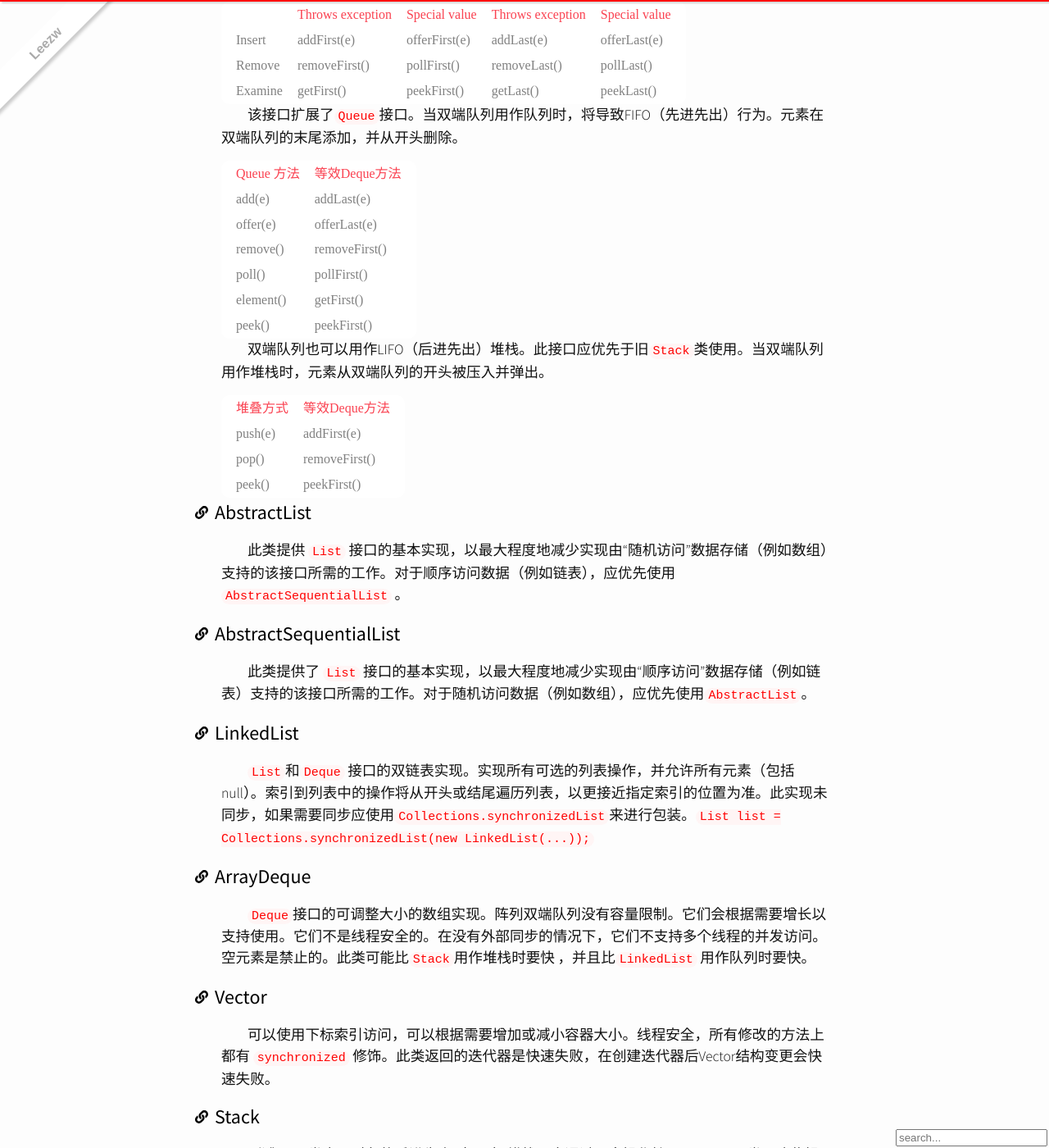
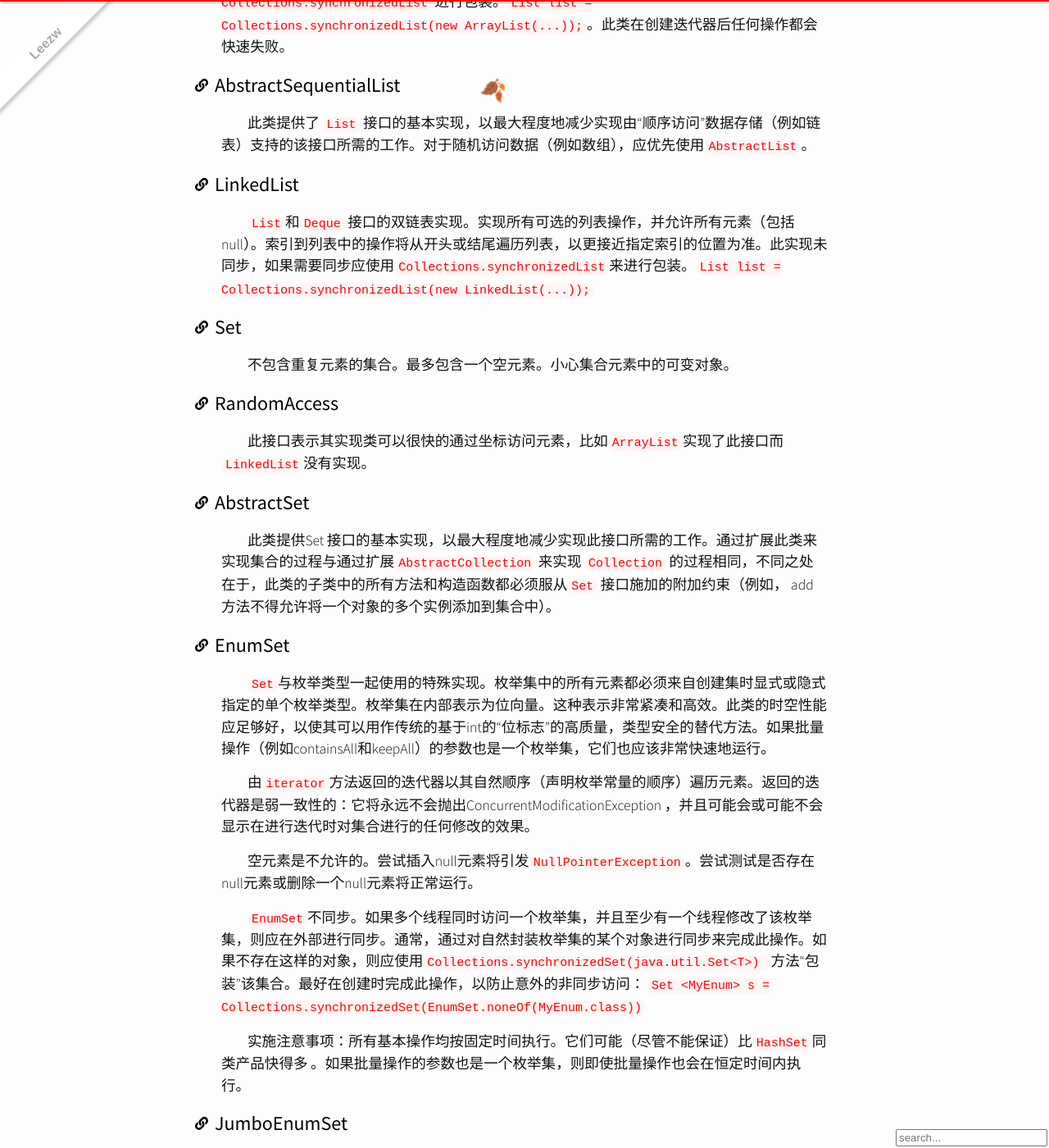
Before and after one commit to quantum-li/quantum-li.github.io, a Jekyll site: the page built from _article/2020-09-12-java-util-collection-map.md, in a window 1280 px wide and 1400 px high, scrolled down 1820 px. Shown: the whole window at 82% size. Built offline with Jekyll 4.4.1, drawn with Linux system fonts in a browser that asks for light colours; nearby versions of some CDN libraries; comment, search, counter and statistics services are not loaded; some of the changed text lies outside the part shown.

Commit message:
2020-10-10 23:32:59

```diff
--- a/_article/2020-09-12-java-util-collection-map.md
+++ b/_article/2020-09-12-java-util-collection-map.md
@@ -32,9 +32,63 @@ excerpt: Collection、List、Set、SortedSet、Queue、Map、AbstractMap、Sorte
 
 有序集合（也称为序列）。该接口可以精确控制列表中每个元素的插入位置。用户可以通过其整数索引（列表中的位置）访问元素，并在列表中搜索元素。 与集合不同，列表通常允许重复的元素。该接口提供了一个特殊的迭代器，称为 `ListIterator`，它允许元素插入和替换。
 
+## AbstractList
+
+此类提供 `List` 接口的基本实现，以最大程度地减少实现由“随机访问”数据存储（例如数组）支持的该接口所需的工作。对于顺序访问数据（例如链表），应优先使用`AbstractSequentialList` 。
+
+## SubList
+
+`AbstractList` 的内部类、实现类。内部保存了子List的长度和父List的长度子列表与父列表的数据修改会互相影响，子列表的长度变化会影响父列表，但是父列表的长度变化会导致子列表执行方法抛异常。
+
+## RandomAccessSubList
+
+`AbstractList` 的内部类、实现类。继承`SubList`，由于`SubList`没有直接实现`RandomAccess`接口，所以其作用只是标识一个实现了`RandomAccess`接口的`SubList`。
+
+## ArrayList
+
+`List`接口的可调整大小的数组实现。实现所有可选的列表操作，并允许所有元素，包括 null。除了实现`List`接口之外，此类还提供一些方法来操纵内部用于存储列表的数组的大小。容量是用于在列表中存储元素的数组的大小。它至少与列表大小一样大。应用程序可以通过使用`sureCapacity` 操作在添加大量元素之前增加ArrayList实例的容量。这可以减少增量重新分配的数量。
+
+此实现未同步。 如果多个线程同时访问`ArrayList`实例，并且至少有一个线程在结构上修改列表，则必须在外部进行同步。（结构修改是添加或删除一个或多个元素或显式调整后备数组大小的任何操作；仅设置元素的值不是结构修改。）如果要同步需要使用` Collections.synchronizedList` 进行包装。`List list = Collections.synchronizedList(new ArrayList(...));`。此类在创建迭代器后任何操作都会快速失败。
+
+## AbstractSequentialList
+
+此类提供了 `List` 接口的基本实现，以最大程度地减少实现由“顺序访问”数据存储（例如链表）支持的该接口所需的工作。对于随机访问数据（例如数组），应优先使用`AbstractList`。
+
+## LinkedList
+
+`List`和`Deque` 接口的双链表实现。实现所有可选的列表操作，并允许所有元素（包括null）。索引到列表中的操作将从开头或结尾遍历列表，以更接近指定索引的位置为准。此实现未同步，如果需要同步应使用`Collections.synchronizedList`来进行包装。`List list = Collections.synchronizedList(new LinkedList(...));`
+
 ## Set
 
 不包含重复元素的集合。最多包含一个空元素。小心集合元素中的可变对象。
+
+## RandomAccess
+
+此接口表示其实现类可以很快的通过坐标访问元素，比如`ArrayList`实现了此接口而`LinkedList`没有实现。
+
+## AbstractSet
+
+此类提供Set 接口的基本实现，以最大程度地减少实现此接口所需的工作。通过扩展此类来实现集合的过程与通过扩展`AbstractCollection` 来实现 `Collection` 的过程相同，不同之处在于，此类的子类中的所有方法和构造函数都必须服从`Set` 接口施加的附加约束（例如， add方法不得允许将一个对象的多个实例添加到集合中）。
+
+## EnumSet
+
+`Set`与枚举类型一起使用的特殊实现。枚举集中的所有元素都必须来自创建集时显式或隐式指定的单个枚举类型。枚举集在内部表示为位向量。这种表示非常紧凑和高效。此类的时空性能应足够好，以使其可以用作传统的基于int的“位标志”的高质量，类型安全的替代方法。如果批量操作（例如containsAll和keepAll）的参数也是一个枚举集，它们也应该非常快速地运行。
+
+由`iterator`方法返回的迭代器以其自然顺序（声明枚举常量的顺序）遍历元素。返回的迭代器是弱一致性的：它将永远不会抛出ConcurrentModificationException ，并且可能会或可能不会显示在进行迭代时对集合进行的任何修改的效果。
+
+空元素是不允许的。尝试插入null元素将引发`NullPointerException`。尝试测试是否存在null元素或删除一个null元素将正常运行。
+
+`EnumSet`不同步。如果多个线程同时访问一个枚举集，并且至少有一个线程修改了该枚举集，则应在外部进行同步。通常，通过对自然封装枚举集的某个对象进行同步来完成此操作。如果不存在这样的对象，则应使用`Collections.synchronizedSet(java.util.Set<T>) `方法“包装”该集合。最好在创建时完成此操作，以防止意外的非同步访问： `Set <MyEnum> s = Collections.synchronizedSet(EnumSet.noneOf(MyEnum.class))`
+
+实施注意事项：所有基本操作均按固定时间执行。它们可能（尽管不能保证）比`HashSet`同类产品快得多 。如果批量操作的参数也是一个枚举集，则即使批量操作也会在恒定时间内执行。
+
+## JumboEnumSet
+
+用于EnumSet的私有实现类，用于“巨大”枚举类型(即元素多于64个的元素)
+
+## RegularEnumSet
+
+枚举集的私有实现类，用于“常规大小”枚举类型(即枚举常数为64或更少的枚举)
 
 ## SortedSet
 
@@ -79,21 +133,10 @@ excerpt: Collection、List、Set、SortedSet、Queue、Map、AbstractMap、Sorte
 | pop() | removeFirst() |
 | peek() | peekFirst() |
 
-## AbstractList
-
-此类提供 `List` 接口的基本实现，以最大程度地减少实现由“随机访问”数据存储（例如数组）支持的该接口所需的工作。对于顺序访问数据（例如链表），应优先使用`AbstractSequentialList` 。
-
-## AbstractSequentialList
-
-此类提供了 `List` 接口的基本实现，以最大程度地减少实现由“顺序访问”数据存储（例如链表）支持的该接口所需的工作。对于随机访问数据（例如数组），应优先使用`AbstractList`。
-
-## LinkedList
-
-`List`和`Deque` 接口的双链表实现。实现所有可选的列表操作，并允许所有元素（包括null）。索引到列表中的操作将从开头或结尾遍历列表，以更接近指定索引的位置为准。此实现未同步，如果需要同步应使用`Collections.synchronizedList`来进行包装。`List list = Collections.synchronizedList(new LinkedList(...));`
-
 ## ArrayDeque
 
 `Deque`接口的可调整大小的数组实现。阵列双端队列没有容量限制。它们会根据需要增长以支持使用。它们不是线程安全的。在没有外部同步的情况下，它们不支持多个线程的并发访问。空元素是禁止的。此类可能比`Stack`用作堆栈时要快 ，并且比`LinkedList` 用作队列时要快。
+
 
 ## Vector
 
@@ -103,11 +146,6 @@ excerpt: Collection、List、Set、SortedSet、Queue、Map、AbstractMap、Sorte
 
 所述Stack类表示对象的后进先出（LIFO）堆栈。它通过五个操作扩展了`Vector`类，这些操作允许将矢量视为堆栈。首次创建堆栈时，它不包含任何项目。在需要堆栈时应优先使用`Deque`类。 `Deque<Integer> stack = new ArrayDeque<Integer>();`。
 
-## ArrayList
-
-`List`接口的可调整大小的数组实现。实现所有可选的列表操作，并允许所有元素，包括 null。除了实现`List`接口之外，此类还提供一些方法来操纵内部用于存储列表的数组的大小。容量是用于在列表中存储元素的数组的大小。它至少与列表大小一样大。应用程序可以通过使用`sureCapacity` 操作在添加大量元素之前增加ArrayList实例的容量。这可以减少增量重新分配的数量。
-
-此实现未同步。 如果多个线程同时访问`ArrayList`实例，并且至少有一个线程在结构上修改列表，则必须在外部进行同步。（结构修改是添加或删除一个或多个元素或显式调整后备数组大小的任何操作；仅设置元素的值不是结构修改。）如果要同步需要使用` Collections.synchronizedList` 进行包装。`List list = Collections.synchronizedList(new ArrayList(...));`。此类在创建迭代器后任何操作都会快速失败。
 
 ## AbstractQueue
 
```
